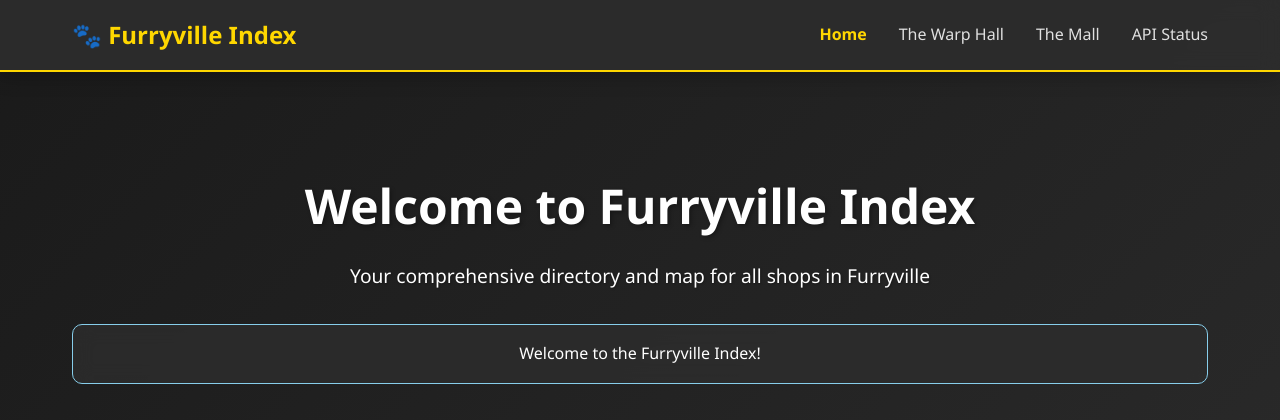
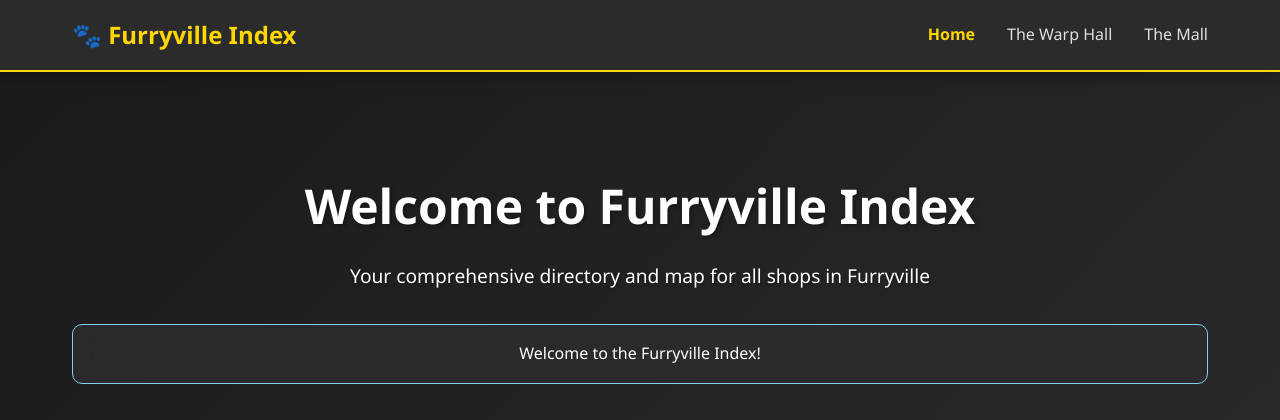
Before and after one commit to Postman67/furryville-index, a Flask app: page / in a window 1280 px wide. Shown: the top 420 px of the page. Run offline with Flask 3, Linux system fonts and the light colour scheme.

Commit message:
Removed API Status from the header

```diff
--- a/templates/header.html
+++ b/templates/header.html
@@ -6,7 +6,6 @@
                     <li><a href="{{ url_for('home') }}" {% if request.endpoint == 'home' %}class="active"{% endif %}>Home</a></li>
                     <li><a href="{{ url_for('warp_hall') }}" {% if request.endpoint == 'warp_hall' %}class="active"{% endif %}>The Warp Hall</a></li>
                     <li><a href="{{ url_for('the_mall') }}" {% if request.endpoint == 'the_mall' %}class="active"{% endif %}>The Mall</a></li>
-                    <li><a href="{{ url_for('api_status') }}" {% if request.endpoint == 'api_status' %}class="active"{% endif %}>API Status</a></li>
                 </ul>
             </div>
         </nav>
```
